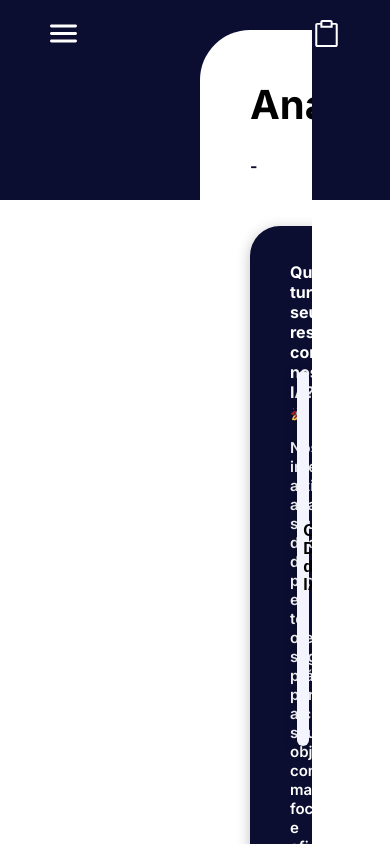
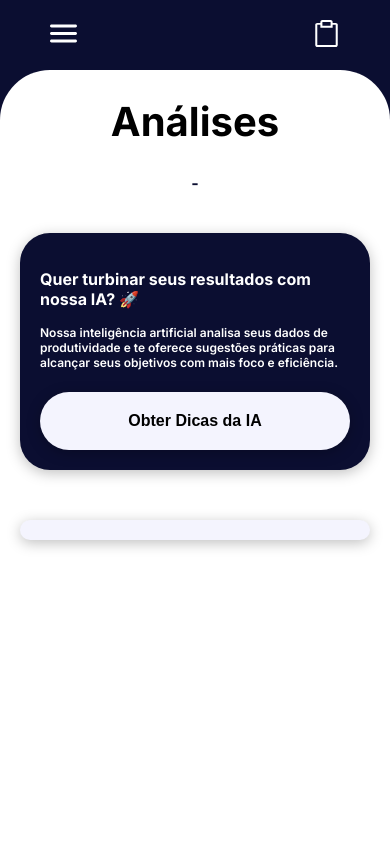
Before and after one commit to victorteixeirasilva/Web-InEvolving, a Next.js app in the folder inevolving-web/: page /dashboard/categoria/objetivo in a window 390 px wide. Built offline with nearby package versions, Linux system fonts and the light colour scheme.

Commit message:
Finalizando responsividade da pagina dashboard

```diff
--- a/inevolving-web/src/app/dashboard/categoria/objetivo/page.module.scss
+++ b/inevolving-web/src/app/dashboard/categoria/objetivo/page.module.scss
@@ -125,3 +125,138 @@
         }
     }
 }
+
+.mob {
+
+    .container {
+        overflow-x: hidden;
+        font-family: 'Inter', sans-serif;
+        position: fixed;
+        z-index: 3;
+        margin: auto;
+        margin-top: 70px;
+        border-top-left-radius: 50px;
+        border-top-right-radius: 50px;
+        background-color: white;
+        height: 100%;
+        width: 100vw;
+    }
+
+
+    .tituloContainer {
+        width: 100%;
+        margin: 0px;
+        align-items: center;
+
+        h1 {
+            text-align: center;
+            font-weight: 700;
+            font-size: 40px;
+        }
+
+        p {
+            text-align: center;
+            color: #C0C0C0;
+
+            strong {
+                color: #0B0E31;
+            }
+        }
+    }
+
+    .containerConteudo {
+        display: flex;
+        margin-top: 40px;
+        margin-left: 20px;
+        margin-right: 20px;
+        margin-bottom: 50px;
+    }
+
+    .containerIA{
+        width: 100%;
+        display: flex;
+        flex-direction: column;
+        border-radius: 30px;
+        padding: 20px 20px;
+        background-color: #0B0E31;
+        align-items: center;
+        justify-content: space-between;
+        box-shadow: 0px 3px 13.4px 0px #00000040;
+
+        .textoIA {
+            width: 100%;
+            color: white;
+
+            h3 {
+                font-weight: 700;
+                font-size: 16px;
+            }
+
+            p {
+                font-weight: 600;
+                font-size: 12px;
+            }
+        }
+
+        .botao {
+            margin-top: 10px;
+            font-weight: 700;
+            font-size: 16px;
+            background-color: #F4F4FE;
+            box-shadow: 0px 3px 13.4px 0px #00000040;
+            border: none;
+            height: 90%;
+            padding: 20px 10px;
+            border-radius: 30px;
+            width: 100%;
+        }
+
+    }
+
+    .containerGrafico {
+        display: flex;
+        padding: 10px 20px;
+        margin-top: 40px;
+        margin-left: 20px;
+        margin-right: 20px;
+        margin-bottom: 150px;
+        text-align: center;
+
+        flex-direction: column;
+        border-radius: 30px;
+        padding: 10px 40px;
+        background-color: #F4F4FE;
+        align-items: center;
+        align-content: center;
+        justify-content: center;
+        box-shadow: 0px 3px 13.4px 0px #00000040;
+
+        .totalTarefas {
+
+            display: flex;
+            align-items: center;
+            align-content: center;
+            flex-direction: column;
+            justify-content: center;
+
+
+            h3 {
+                font-weight: 700;
+                font-size: 20px;
+                color: #0B0E31;
+                margin: 0;
+                margin-bottom: 20px;
+            }
+
+            p {
+                padding: 20px;
+                border-radius: 50px;
+                margin: 0;
+                background-color: white;
+                font-weight: 700;
+                font-size: 20px;
+                box-shadow: 0px 3px 13.4px 0px #00000040;
+            }
+        }
+    }
+}
--- a/inevolving-web/src/app/dashboard/categoria/objetivo/page.tsx
+++ b/inevolving-web/src/app/dashboard/categoria/objetivo/page.tsx
@@ -9,6 +9,12 @@ import { useRouter } from 'next/navigation';
 import GraficoStatusTarefas from '@/components/GraficoStatusTarefas';
 
 export default function Objetivo() {
+    const [isMobile, setIsMobile] = useState(false);
+
+    useEffect(() => {
+        const largura = window.innerWidth;
+        setIsMobile(largura <= 1024);
+    }, []);
 
     const [objetivo, setObjetivo] = useState<Objective | null>(null);
 
@@ -22,6 +28,7 @@ export default function Objetivo() {
 
     const router = useRouter();
 
+    if (!isMobile) {
         return (
             <motion.div>
                 <Menu />
@@ -91,4 +98,78 @@ export default function Objetivo() {
                 </motion.div>
             </motion.div>
         );
+    } else {
+        return (
+            <div className={styles.mob}>
+                <motion.div>
+                    <Menu />
+                    <motion.div
+                        initial={{ opacity: 0, scale: 0 }}
+                        animate={{ opacity: 1, scale: 1 }}
+                        transition={{
+                            duration: 0.4,
+                            scale: { type: "spring", visualDuration: 0.4, bounce: 0.5 },
+                        }}
+                        className={styles.container}
+                    >
+                        <div className={styles.tituloContainer}>
+                            <h1>Análises</h1>
+                            <p><strong>{objetivo?.nameObjective} - </strong>{objetivo?.descriptionObjective}</p>
+                        </div>
+                        <motion.div
+                            className={styles.containerConteudo}
+                            initial={{ opacity: 0, scale: 0 }}
+                            animate={{ opacity: 1, scale: 1 }}
+                            transition={{
+                                duration: 0.4,
+                                scale: { type: "spring", visualDuration: 0.4, bounce: 0.5 },
+                            }}
+                        >
+                            <motion.div
+                                whileHover={{ scale: 1.03 }}
+                                whileTap={{ scale: 0.8 }}
+                                className={styles.containerIA}
+                                onClick={() => {
+                                    router.push("/desculpa")
+                                }}
+                            >
+                                <div className={styles.textoIA}>
+                                    <h3>
+                                        Quer turbinar seus resultados com nossa IA? 🚀
+                                    </h3>
+                                    <p>
+                                        Nossa inteligência artificial analisa seus dados de produtividade e te oferece sugestões práticas para alcançar seus objetivos com mais foco e eficiência.
+                                    </p>
+                                </div>
+                                <motion.button
+                                    whileHover={{ scale: 1.1 }}
+                                    whileTap={{ scale: 0.8 }}
+                                    onClick={() => {
+                                        router.push("/desculpa")
+                                    }}
+                                    className={styles.botao}
+                                >
+                                    Obter Dicas da IA
+                                </motion.button>
+                            </motion.div>
+                        </motion.div>
+                        <motion.div className={styles.containerGrafico}>
+                            {objetivo && (
+                                <>
+                                    <GraficoStatusTarefas objetivo={objetivo}/>
+                                    <div className={styles.totalTarefas}>
+                                        <h3>
+                                            Total de tarefas
+                                        </h3>
+                                        <p>{objetivo.totNumberTasks}</p>
+                                    </div>
+                                </>
+                            )}
+                        </motion.div>
+                    </motion.div>
+                </motion.div>
+            </div>
+        );
     }
+
+}
--- a/inevolving-web/src/components/GraficoStatusTarefas/GraficoStatusTarefas.module.scss
+++ b/inevolving-web/src/components/GraficoStatusTarefas/GraficoStatusTarefas.module.scss
@@ -2,3 +2,10 @@
     width: 400px;
     height: 400px;
 }
+
+.mob {
+    .grafico{
+        width: 300px;
+        height: 300px;
+    }
+}
--- a/inevolving-web/src/components/GraficoStatusTarefas/index.tsx
+++ b/inevolving-web/src/components/GraficoStatusTarefas/index.tsx
@@ -3,12 +3,19 @@ import { Chart, ArcElement, Tooltip, Legend } from 'chart.js';
 import type { ChartOptions, TooltipItem } from 'chart.js';
 import { Objective } from '../interfaces/Objective';
 import styles from "./GraficoStatusTarefas.module.scss";
+import { useEffect, useState } from 'react';
 Chart.register(ArcElement, Tooltip, Legend);
 
 
 
 
 export default function GraficoStatusTarefas({objetivo}: {objetivo:Objective}) {
+    const [isMobile, setIsMobile] = useState(false);
+
+    useEffect(() => {
+        const largura = window.innerWidth;
+        setIsMobile(largura <= 1024);
+    }, []);
 
     const dados = {
         labels: ['Concluídas', 'Em Progresso', 'Atrasadas', 'Pendentes'],
@@ -40,9 +47,20 @@ export default function GraficoStatusTarefas({objetivo}: {objetivo:Objective}) {
         },
     };
 
-    return (
-        <div className={styles.grafico}>
-            <Doughnut data={dados} options={options} />
-        </div>
-    );
+    if (isMobile) {
+        return (
+            <div className={styles.mob}>
+                <div className={styles.grafico}>
+                    <Doughnut data={dados} options={options} />
+                </div>
+            </div>
+        );
+    } else {
+        return (
+            <div className={styles.grafico}>
+                <Doughnut data={dados} options={options} />
+            </div>
+        );
+    }
+
 }
```
Lines whose indentation alone changed are shown as unchanged.
